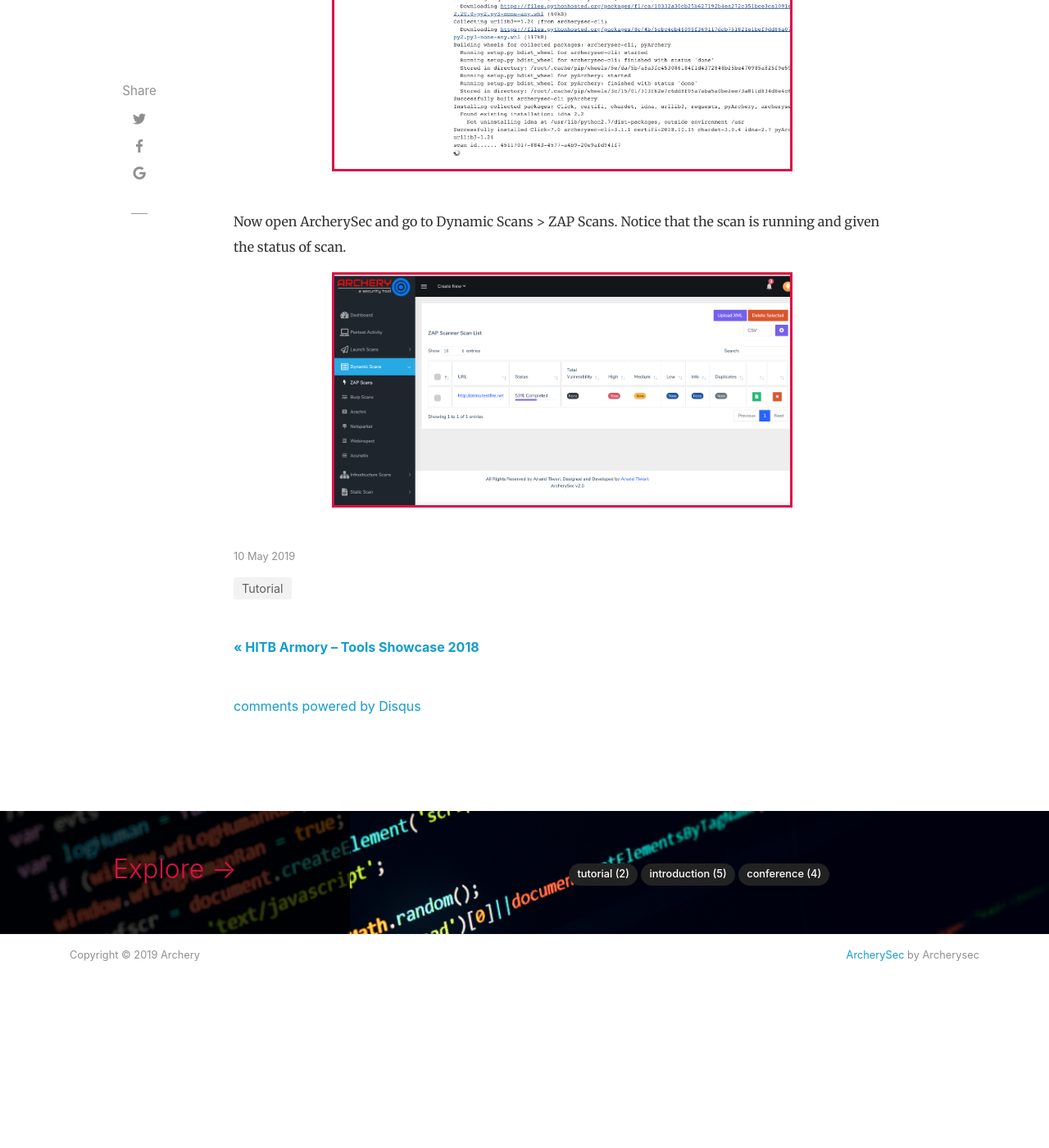
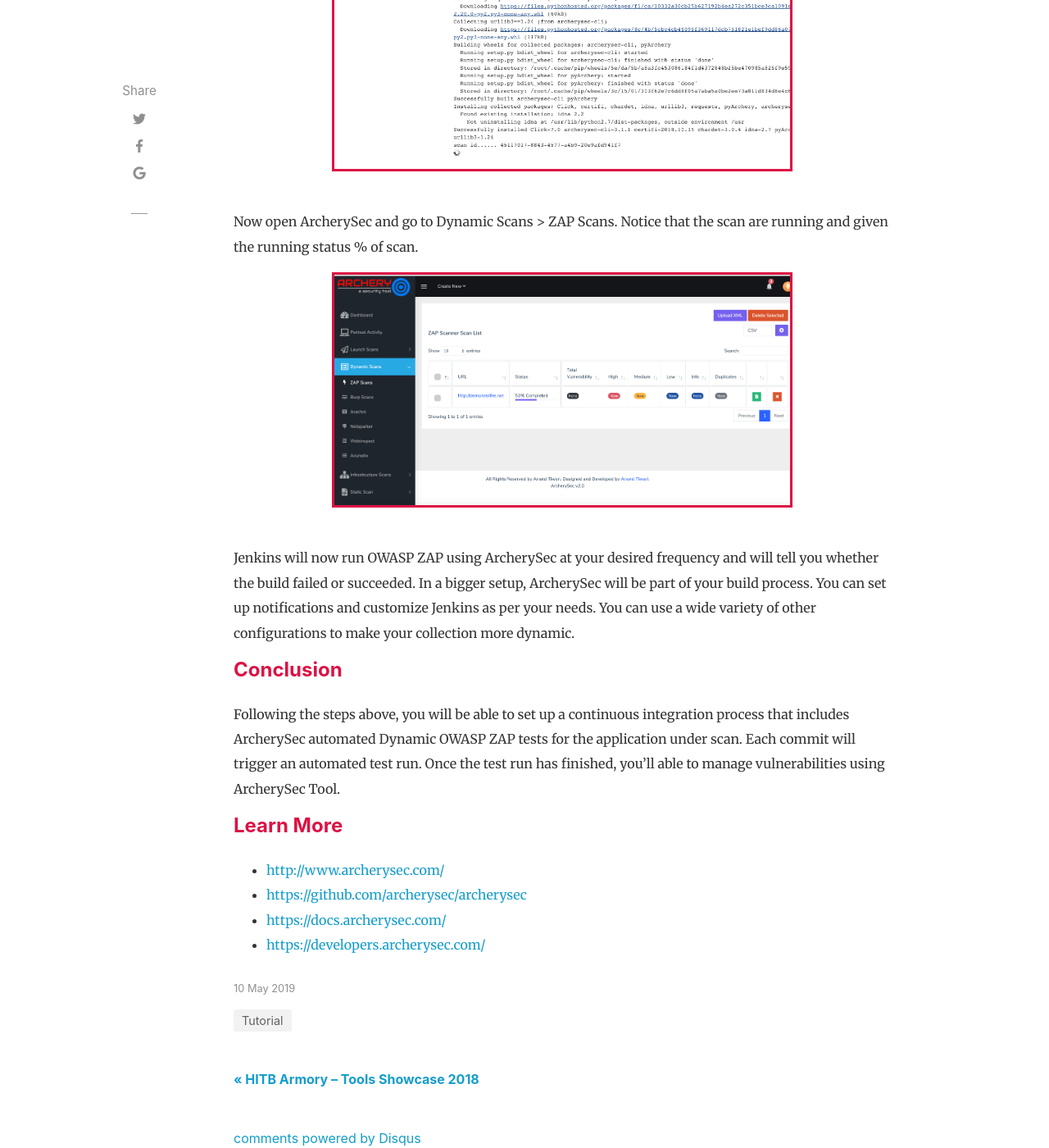
Before and after one commit to archerysec/archerysec-blog, a Jekyll site: the page built from docs/_posts/2019-05-10-Integrate+ArcherySec+OWASP+ZAP+in+Jenkins+CICD+Pipeline.md, in a window 1280 px wide and 1400 px high, scrolled down 11155 px. Shown: the whole window at 82% size. Built offline with Jekyll 4.4.1, drawn with Linux system fonts in a browser that asks for light colours; nearby versions of some CDN libraries; comment, search, counter and statistics services are not loaded; before the commit the page ends 12404 px from its top, so only the background shows below that.

Commit message:
updated the post

```diff
--- a/docs/_posts/2019-05-10-Integrate+ArcherySec+OWASP+ZAP+in+Jenkins+CICD+Pipeline.md
+++ b/docs/_posts/2019-05-10-Integrate+ArcherySec+OWASP+ZAP+in+Jenkins+CICD+Pipeline.md
@@ -366,9 +366,23 @@
 <center><div class="img-border" style="width: 70%;"><img src="/assets/images/jenkins/jenkins_ruuning_zap.png"></div></center>
 <br>
 
-Now open ArcherySec and go to Dynamic Scans > ZAP Scans. Notice that the scan is running and given the status of scan.
+Now open ArcherySec and go to Dynamic Scans > ZAP Scans. Notice that the scan are running and given the running status % of scan.
 
 
 <center><div class="img-border" style="width: 70%;"><img src="/assets/images/jenkins/blog_archery_running.png"></div></center>
 
 <br>
+
+Jenkins will now run OWASP ZAP using ArcherySec at your desired frequency and will tell you whether the build failed or succeeded. In a bigger setup, ArcherySec will be part of your build process. You can set up notifications and customize Jenkins as per your needs.
+You can use a wide variety of other configurations to make your collection more dynamic.
+
+#### Conclusion
+
+Following the steps above, you will be able to set up a continuous integration process that includes ArcherySec automated Dynamic OWASP ZAP tests for the application under scan. Each commit will trigger an automated test run. Once the test run has finished, you’ll able to manage vulnerabilities using ArcherySec Tool.
+
+#### Learn More
+
+- [http://www.archerysec.com/](http://www.archerysec.com/)
+- [https://github.com/archerysec/archerysec](https://github.com/archerysec/archerysec)
+- [https://docs.archerysec.com/](https://docs.archerysec.com/)
+- [https://developers.archerysec.com/](https://developers.archerysec.com/)
```
Also changed, not shown: 2 other files.
